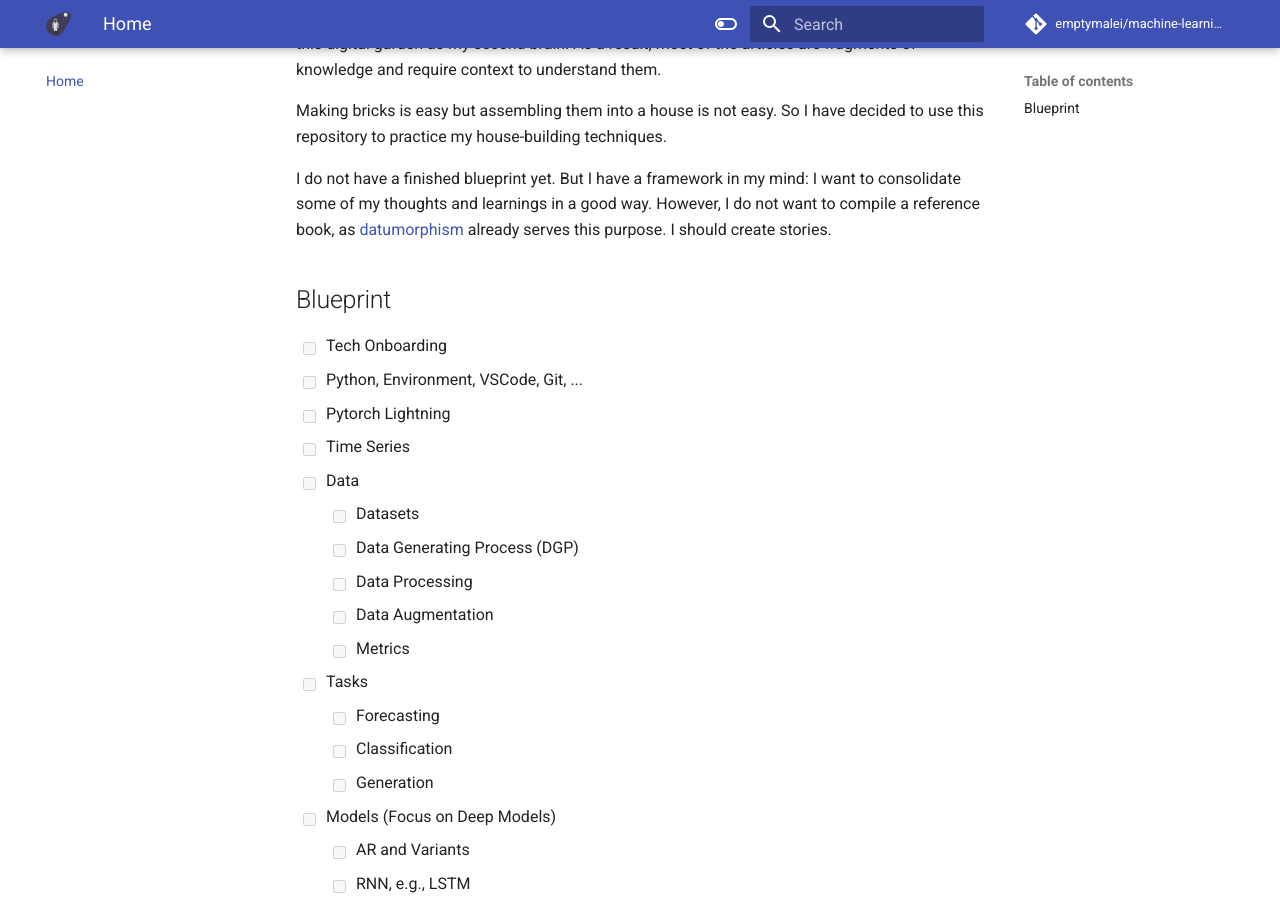
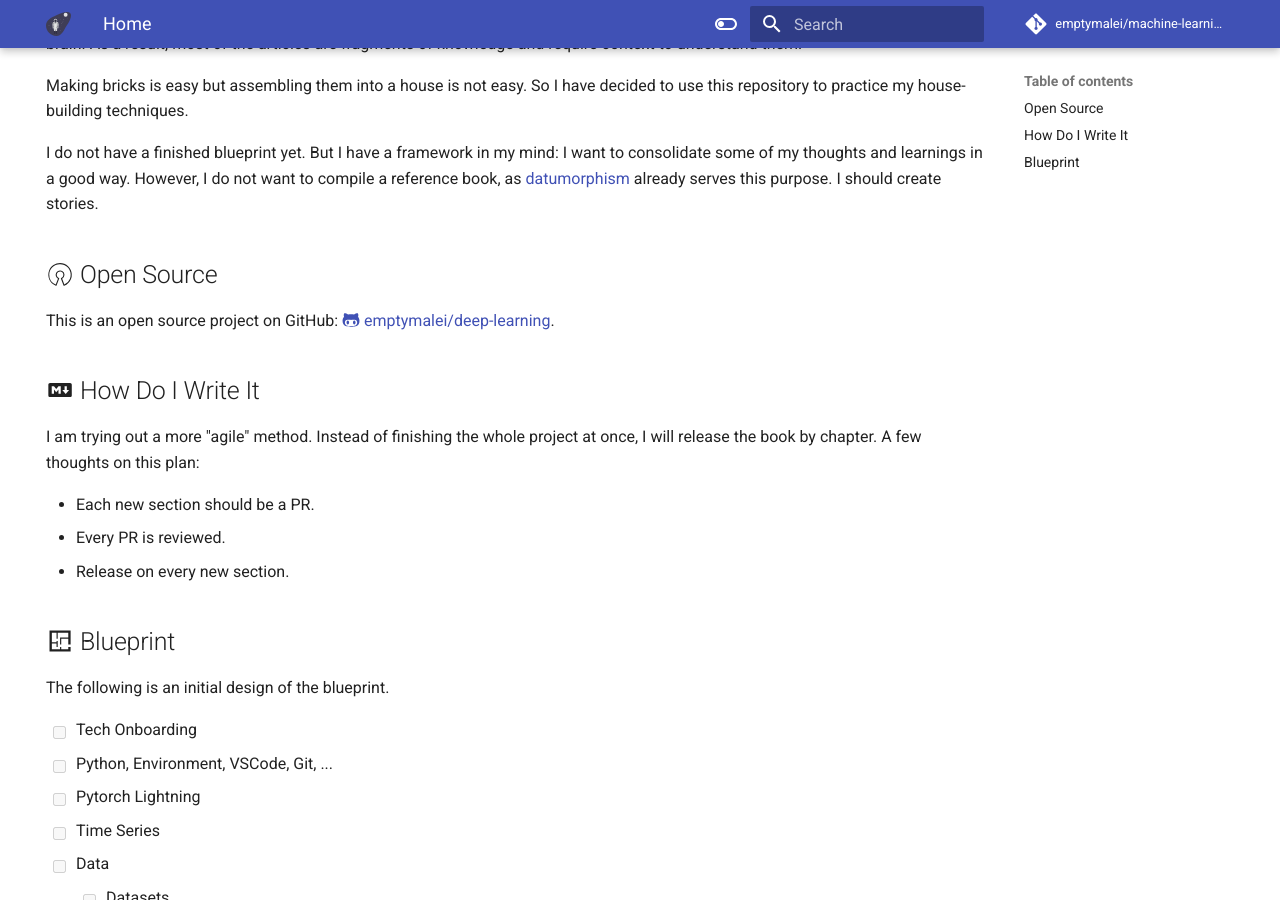
Before and after one commit to emptymalei/deep-learning, an MkDocs documentation site: the page built from dl/index.md, in a window 1280 px wide and 900 px high, scrolled down 222 px. Built offline with MkDocs 1.6.1 and Material for MkDocs 9.7.7, drawn with Linux system fonts in a browser that asks for light colours; comment, search, counter and statistics services are not loaded.

```diff
--- a/.pre-commit-config.yaml
+++ b/.pre-commit-config.yaml
@@ -9,6 +9,7 @@ repos:
       - id: check-added-large-files
       - id: detect-private-key
       - id: check-yaml
+        exclude: ^mkdocs
   - repo: https://github.com/DavidAnson/markdownlint-cli2
     rev: v0.4.0
     hooks:
--- a/dl/index.md
+++ b/dl/index.md
@@ -7,8 +11,23 @@ Making bricks is easy but assembling them into a house is not easy. So I have de
 
 I do not have a finished blueprint yet. But I have a framework in my mind: I want to consolidate some of my thoughts and learnings in a good way. However, I do not want to compile a reference book, as [datumorphism](https://datumorphism.leima.is/) already serves this purpose. I should create stories.
 
+## :material-open-source-initiative: Open Source
 
-## Blueprint
+This is an open source project on GitHub: [:fontawesome-brands-github-alt: emptymalei/deep-learning](https://github.com/emptymalei/deep-learning).
+
+
+## :material-language-markdown: How Do I Write It
+
+I am trying out a more "agile" method. Instead of finishing the whole project at once, I will release the book by chapter. A few thoughts on this plan:
+
+- Each new section should be a PR.
+- Every PR is reviewed.
+- Release on every new section.
+
+
+## :material-floor-plan: Blueprint
+
+The following is an initial design of the blueprint.
 
 - [ ] Tech Onboarding
   - [ ] Python, Environment, VSCode, Git, ...
--- a/mkdocs.ubuntu.yml
+++ b/mkdocs.ubuntu.yml
@@ -47,7 +47,9 @@ theme:
 markdown_extensions:
   - admonition
   - attr_list
-  - pymdownx.emoji
+  - pymdownx.emoji:
+      emoji_index: !!python/name:materialx.emoji.twemoji
+      emoji_generator: !!python/name:materialx.emoji.to_svg
   - pymdownx.magiclink
   - pymdownx.snippets:
       check_paths: true
@@ -73,6 +75,8 @@ extra_javascript:
 plugins:
   - autorefs
   - search
+  - tags:
+      tags_file: tags.md
   - bibtex:
       bib_dir: "dl/assets/references"
   - with-pdf:
--- a/mkdocs.yml
+++ b/mkdocs.yml
@@ -46,7 +46,9 @@ theme:
 markdown_extensions:
   - admonition
   - attr_list
-  - pymdownx.emoji
+  - pymdownx.emoji:
+      emoji_index: !!python/name:materialx.emoji.twemoji
+      emoji_generator: !!python/name:materialx.emoji.to_svg
   - pymdownx.magiclink
   - pymdownx.snippets:
       check_paths: true
@@ -72,6 +74,8 @@ extra_javascript:
 plugins:
   - autorefs
   - search
+  - tags:
+      tags_file: tags.md
   - bibtex:
       bib_dir: "dl/assets/references"
   # - with-pdf:
```
Also changed, not shown: other parts of dl/index.md (+4 -0 lines), dl/tags.md (added, +5 -0 lines), 1 other file.
